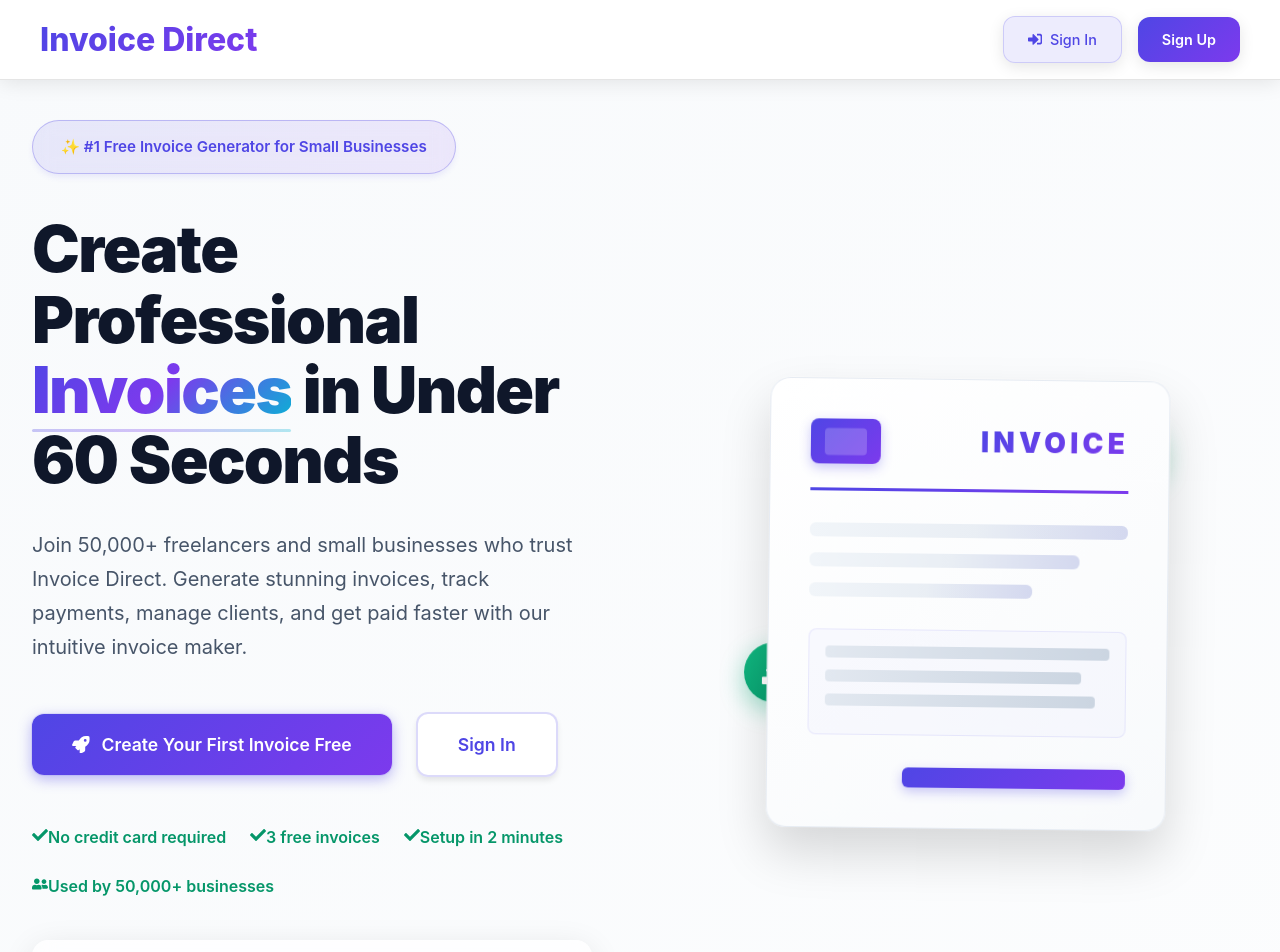
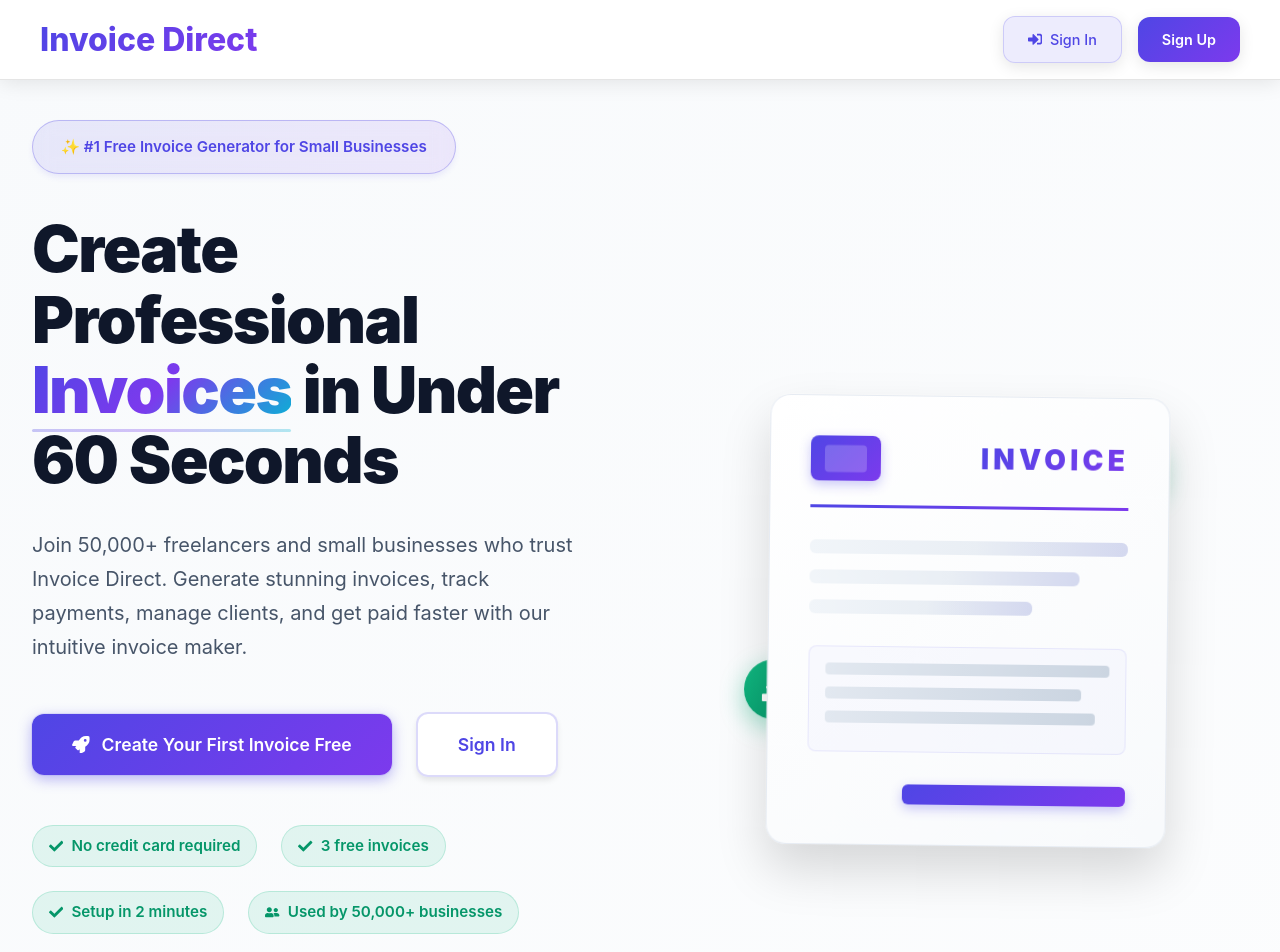
Before and after one commit to Pixelprosolutions/invoice-direct, a React (Vite) app: page / in a window 1280 px wide. Shown: the top 952 px of the page. Built offline with nearby package versions, Linux system fonts and the light colour scheme; no server answers.

Commit message:
Style the enhanced trust indicators
cgen-2c0175d43dfc4164b1aa2210b6532c7c

```diff
--- a/src/components/LandingPage.module.css
+++ b/src/components/LandingPage.module.css
@@ -185,14 +185,34 @@ html {
 }
 
 .heroTrust {
-  font-size: 1rem;
-  color: #059669;
-  font-weight: 600;
   margin-bottom: 2.5rem;
   display: flex;
   flex-wrap: wrap;
   gap: 1.5rem;
   align-items: center;
+}
+
+.trustItem {
+  display: flex;
+  align-items: center;
+  gap: 0.5rem;
+  font-size: 0.95rem;
+  color: #059669;
+  font-weight: 600;
+  padding: 0.5rem 1rem;
+  background: rgba(16, 185, 129, 0.1);
+  border-radius: 25px;
+  border: 1px solid rgba(16, 185, 129, 0.2);
+  transition: all 0.3s ease;
+}
+
+.trustItem:hover {
+  transform: translateY(-2px);
+  box-shadow: 0 4px 12px rgba(16, 185, 129, 0.2);
+}
+
+.trustItem svg {
+  font-size: 0.9rem;
 }
 
 .heroStats {
```
